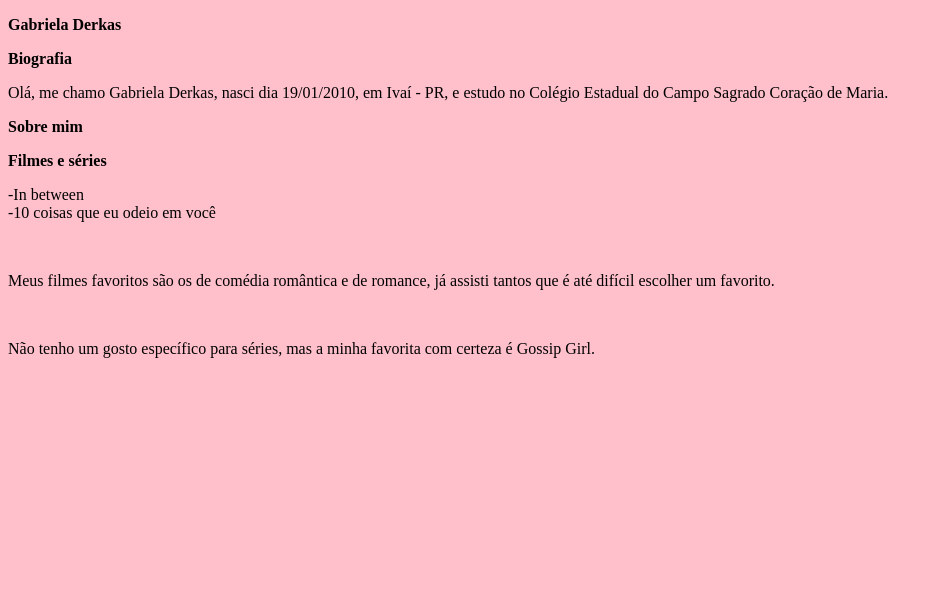
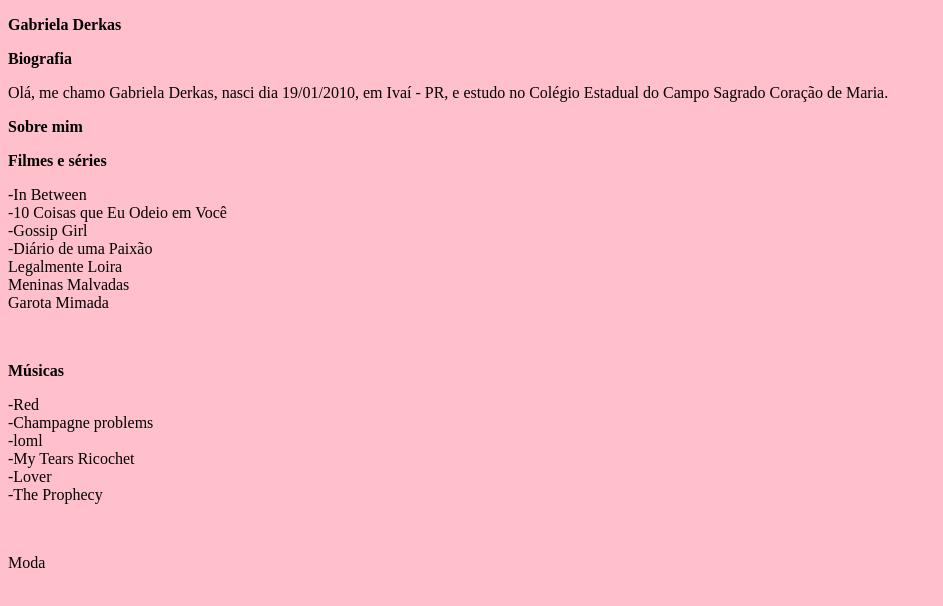
Before and after one commit to gabrieladerkas/Curso4Sagrado, a plain HTML site: page index.html in a window 1280 px wide. Shown: the whole page, without its empty margins (0-943 px from the left). Drawn offline with Linux system fonts and the light colour scheme.

Commit message:
adicionei mais informações

```diff
--- a/index.html
+++ b/index.html
@@ -13,12 +13,13 @@
 <p>Olá, me chamo Gabriela Derkas, nasci dia 19/01/2010, em Ivaí - PR, e estudo no Colégio Estadual do Campo Sagrado Coração de Maria.</p>
 <p> <b>Sobre mim</b> </p>
 <p> <b>Filmes e séries</b> </p>
-<p>-In between<br/>-10 coisas que eu odeio em você
+<p>-In Between<br/>-10 Coisas que Eu Odeio em Você<br/>-Gossip Girl<br/>-Diário de uma Paixão<br/>Legalmente Loira<br/>Meninas Malvadas<br/>Garota Mimada
 </p>
 <img src="" alt="">
-<p>Meus filmes favoritos são os de comédia romântica e de romance, já assisti tantos que é até difícil escolher um favorito.</p>
+<p> <b>Músicas</b> </p>
+<p>-Red<br/>-Champagne problems<br/>-loml<br/>-My Tears Ricochet<br/>-Lover<br/>-The Prophecy</p>
 <img src="" alt="">
 <img src="" alt="">
-<p>Não tenho um gosto específico para séries, mas a minha favorita com certeza é Gossip Girl.</p>
+<p>Moda</p>
 </body>
 </html>
```
